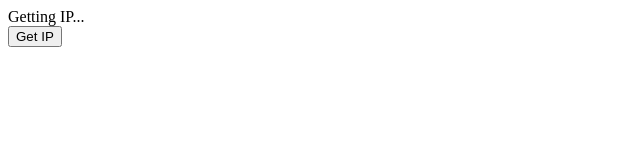
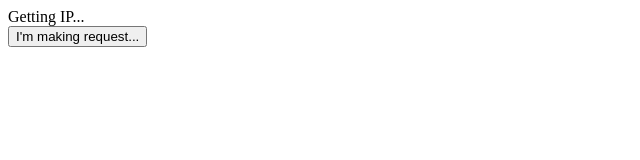
Before and after one commit to f/dom-wait, a website: page examples/ip.html in a window 1280 px wide. Both pictures are taken after a click on the button "Get IP". Shown: the whole page, without its empty margins (0-640 px from the left). Drawn offline with Linux system fonts and the light colour scheme; no server answers.

Commit message:
gif example

```diff
--- a/examples/ip.html
+++ b/examples/ip.html
@@ -13,7 +13,10 @@
     <div id='ip'>#.#.#.#</div>
   </div>
 
-  <button onclick="getIP();">Get IP</button>
+  <button onclick="getIP();" data-wait-for='getting ip'>
+    <div class='waiting'>I'm making request...</div>
+    Get IP
+  </button>
   <script src="ip.js"></script>
 </body>
 </html>
--- a/examples/ip.js
+++ b/examples/ip.js
@@ -7,6 +7,8 @@ function getIP() {
     })
     .then(function (response) {
       $ip.innerHTML = '88.35.210.221';
-      wait.end('getting ip');
+      setTimeout(function () {
+        wait.end('getting ip');
+      }, 1000);
     });
 }
```
Also changed, not shown: README.md, 1 other file.
